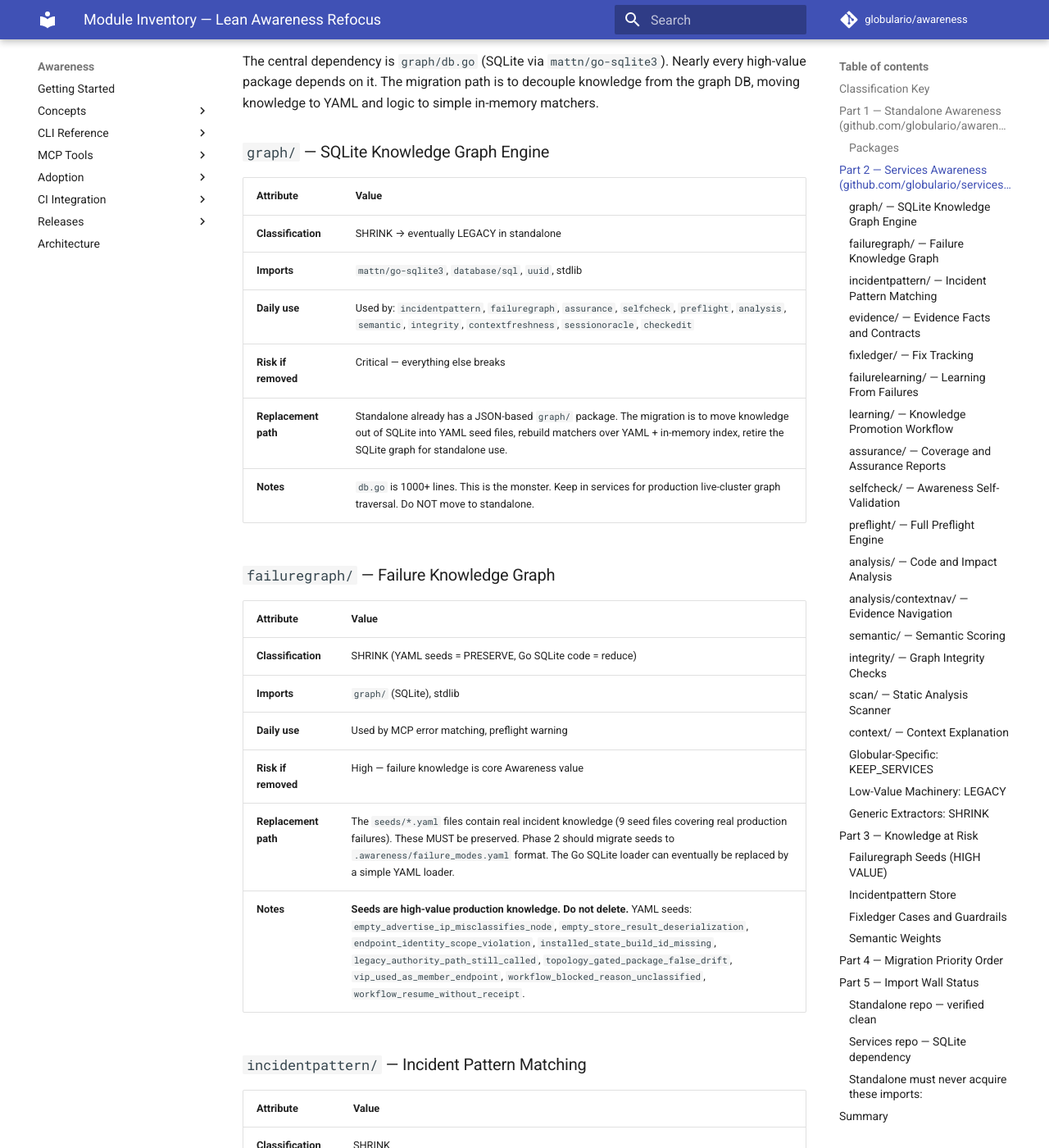
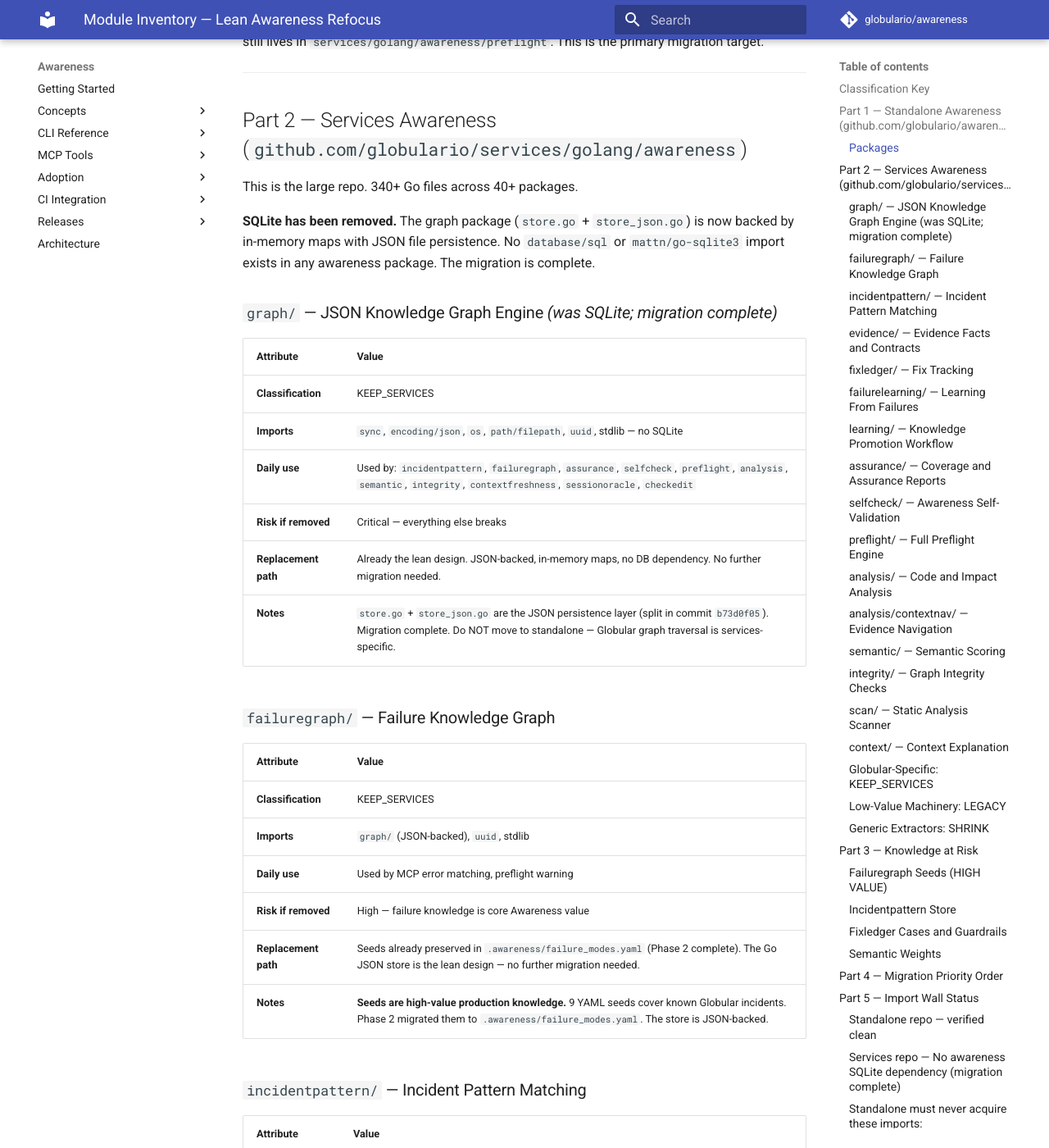
Before and after one commit to globulario/awareness, an MkDocs documentation site: the page built from docs/refocus/module-inventory.md, in a window 1280 px wide and 1400 px high, scrolled down 2465 px. Shown: the whole window at 82% size. Built offline with MkDocs 1.6.1 and Material for MkDocs 9.7.7, drawn with Linux system fonts in a browser that asks for light colours; comment, search, counter and statistics services are not loaded; some of the changed text lies outside the part shown.

Commit message:
docs: update refocus inventory to reflect completed SQLite→JSON graph migration
The lean refocus phases 1–6 were completed before this doc was revised.
Correct stale references to graph/db.go (SQLite): the graph package now
uses in-memory maps with JSON file persistence — no database/sql or
mattn/go-sqlite3 import in any awareness package.

Co-Authored-By: Claude Sonnet 4.6 <noreply@anthropic.com>

````diff
--- a/docs/refocus/module-inventory.md
+++ b/docs/refocus/module-inventory.md
@@ -1,7 +1,14 @@
 # Module Inventory — Lean Awareness Refocus
 
-**Date:** 2026-05-16
+**Date:** 2026-05-16 (updated 2026-05-17 — post-migration accuracy pass)
 **Phase:** 1 — Inventory only. No code changes.
+
+> **2026-05-17 update:** The SQLite graph migration (commit `0e4ceb8 lean: remove SQLite graph`)
+> completed before this document was revised. All references below to `graph/db.go (SQLite)` are
+> historical. The `graph/` package in services is now JSON-backed (`store.go` + `store_json.go`,
+> no `database/sql` import). `failuregraph/`, `incidentpattern/`, and `sessionoracle/` all use
+> JSON file persistence. The "Future Deletion Path" in `phase6-deletion-audit.md` for SQLite
+> removal is no longer needed. All six phases of the lean refocus are complete.
 
 ## Classification Key
 
@@ -47,29 +54,29 @@ The standalone repo is already lean. It is the target architecture.
 
 This is the large repo. 340+ Go files across 40+ packages.
 
-The central dependency is `graph/db.go` (SQLite via `mattn/go-sqlite3`). Nearly every high-value package depends on it. The migration path is to decouple knowledge from the graph DB, moving knowledge to YAML and logic to simple in-memory matchers.
+**SQLite has been removed.** The graph package (`store.go` + `store_json.go`) is now backed by in-memory maps with JSON file persistence. No `database/sql` or `mattn/go-sqlite3` import exists in any awareness package. The migration is complete.
 
-### `graph/` — SQLite Knowledge Graph Engine
+### `graph/` — JSON Knowledge Graph Engine *(was SQLite; migration complete)*
 
 | Attribute | Value |
 |-----------|-------|
-| **Classification** | SHRINK → eventually LEGACY in standalone |
-| **Imports** | `mattn/go-sqlite3`, `database/sql`, `uuid`, stdlib |
+| **Classification** | KEEP_SERVICES |
+| **Imports** | `sync`, `encoding/json`, `os`, `path/filepath`, `uuid`, stdlib — no SQLite |
 | **Daily use** | Used by: `incidentpattern`, `failuregraph`, `assurance`, `selfcheck`, `preflight`, `analysis`, `semantic`, `integrity`, `contextfreshness`, `sessionoracle`, `checkedit` |
 | **Risk if removed** | Critical — everything else breaks |
-| **Replacement path** | Standalone already has a JSON-based `graph/` package. The migration is to move knowledge out of SQLite into YAML seed files, rebuild matchers over YAML + in-memory index, retire the SQLite graph for standalone use. |
-| **Notes** | `db.go` is 1000+ lines. This is the monster. Keep in services for production live-cluster graph traversal. Do NOT move to standalone. |
+| **Replacement path** | Already the lean design. JSON-backed, in-memory maps, no DB dependency. No further migration needed. |
+| **Notes** | `store.go` + `store_json.go` are the JSON persistence layer (split in commit `b73d0f05`). Migration complete. Do NOT move to standalone — Globular graph traversal is services-specific. |
 
 ### `failuregraph/` — Failure Knowledge Graph
 
 | Attribute | Value |
 |-----------|-------|
-| **Classification** | SHRINK (YAML seeds = PRESERVE, Go SQLite code = reduce) |
-| **Imports** | `graph/` (SQLite), stdlib |
+| **Classification** | KEEP_SERVICES |
+| **Imports** | `graph/` (JSON-backed), `uuid`, stdlib |
 | **Daily use** | Used by MCP error matching, preflight warning |
 | **Risk if removed** | High — failure knowledge is core Awareness value |
-| **Replacement path** | The `seeds/*.yaml` files contain real incident knowledge (9 seed files covering real production failures). These MUST be preserved. Phase 2 should migrate seeds to `.awareness/failure_modes.yaml` format. The Go SQLite loader can eventually be replaced by a simple YAML loader. |
-| **Notes** | **Seeds are high-value production knowledge. Do not delete.** YAML seeds: `empty_advertise_ip_misclassifies_node`, `empty_store_result_deserialization`, `endpoint_identity_scope_violation`, `installed_state_build_id_missing`, `legacy_authority_path_still_called`, `topology_gated_package_false_drift`, `vip_used_as_member_endpoint`, `workflow_blocked_reason_unclassified`, `workflow_resume_without_receipt`. |
+| **Replacement path** | Seeds already preserved in `.awareness/failure_modes.yaml` (Phase 2 complete). The Go JSON store is the lean design — no further migration needed. |
+| **Notes** | **Seeds are high-value production knowledge.** 9 YAML seeds cover known Globular incidents. Phase 2 migrated them to `.awareness/failure_modes.yaml`. The store is JSON-backed. |
 
 ### `incidentpattern/` — Incident Pattern Matching
 
@@ -388,14 +395,13 @@ grep -R "github.com/globulario/services" . --include="*.go"
 # Expected: no output ✓
 ```
 
-### Services repo — SQLite dependency
+### Services repo — No awareness SQLite dependency (migration complete)
 
 ```bash
-grep -R "mattn/go-sqlite3" . --include="*.go"
-# Expected: only in graph/db.go
+grep -R "mattn/go-sqlite3" awareness/ --include="*.go"
+# Expected: no output — SQLite removed from all awareness packages ✓
+# (mattn/go-sqlite3 remains in golang/sql/ and golang/persistence/ — unrelated)
 ```
-
-Services legitimately depends on SQLite (graph DB). This is acceptable for services.
 
 ### Standalone must never acquire these imports:
 
@@ -403,7 +409,7 @@ Services legitimately depends on SQLite (graph DB). This is acceptable for servi
 github.com/globulario/services/...
 mattn/go-sqlite3
 modernc.org/sqlite
-database/sql (if backing SQLite)
+database/sql
 etcd
 grpc (Globular protos)
 ```
````
Also changed, not shown: docs/refocus/phase6-deletion-audit.md (+8 -10 lines).
